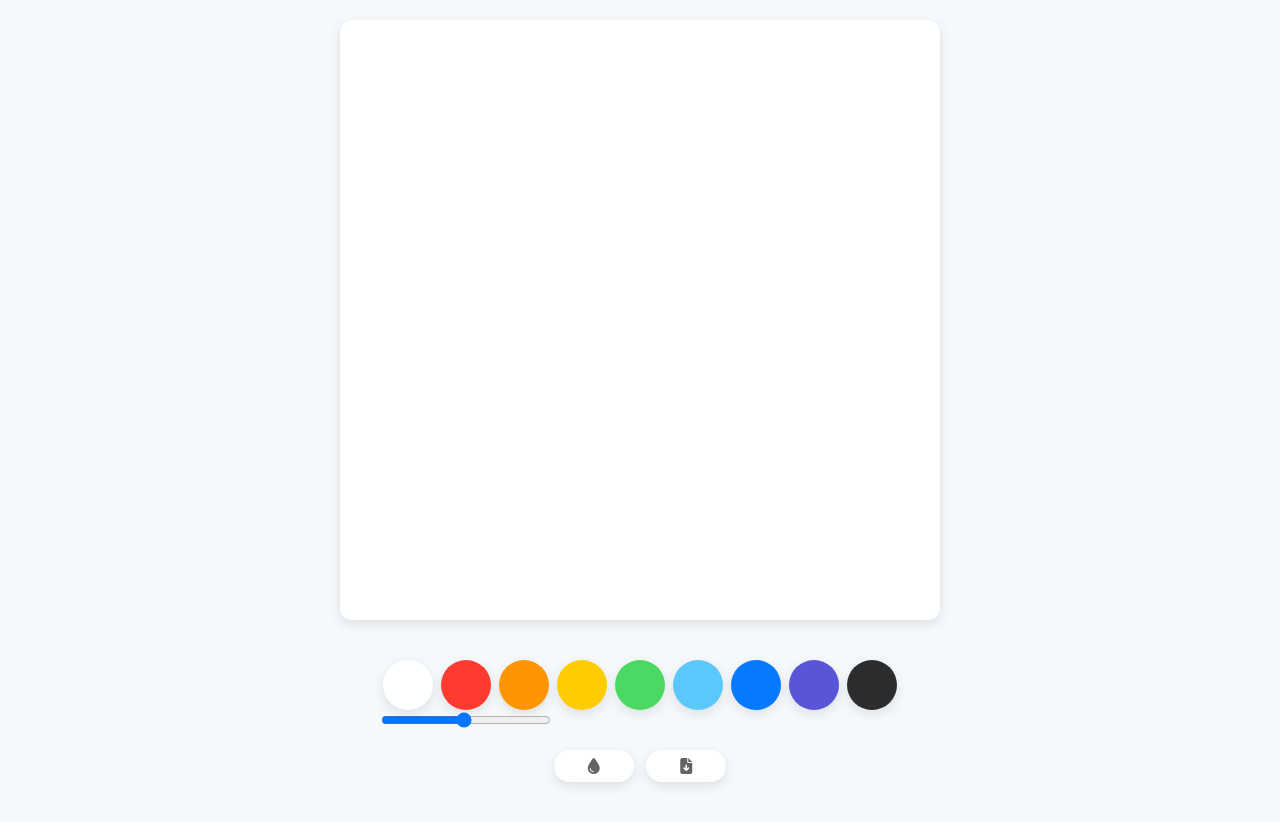
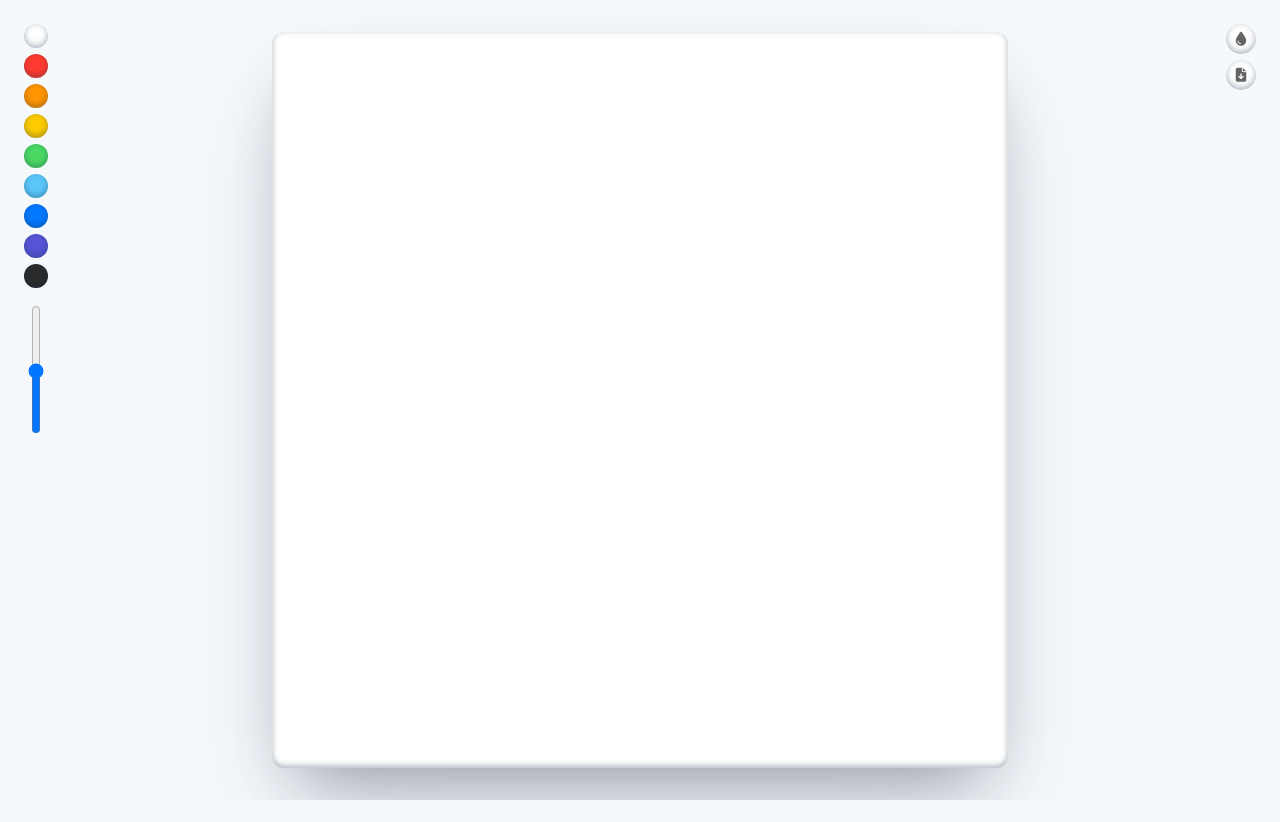
Before and after one commit to sanghee-dev/paint-js, a plain HTML site: page index.html in a window 1280 px wide. After the commit the page ends 800 px from the top, so only its background shows below. Drawn offline with Linux system fonts and the light colour scheme.

Commit message:
Update css

```diff
--- a/css/canvas.css
+++ b/css/canvas.css
@@ -1,74 +1,101 @@
 :root {
-  --shadow: rgba(0, 0, 0, 0.1) 0px 4px 12px;
+  --shadow: rgba(50, 50, 93, 0.25) 0px 50px 100px -20px,
+    rgba(0, 0, 0, 0.3) 0px 30px 60px -30px,
+    rgba(10, 37, 64, 0.35) 0px -2px 6px 0px inset;
+  --shadow-clicked: rgba(50, 50, 93, 0.25) 0px 30px 60px -12px inset,
+    rgba(0, 0, 0, 0.3) 0px 18px 36px -18px inset;
   --bg-color: #f6f9fc;
-  --column-space--double: 40px;
-  --column-space: 20px;
-  --row-space: 4px;
+  --column-space--double: 24px;
+  --column-space: 12px;
+  --column-space--half: 6px;
   --darkgray: rgb(100, 100, 100);
 }
 
 body {
+  width: 100vw;
+  height: 100vh;
+  box-sizing: border-box;
   background-color: var(--bg-color);
   font-family: -apple-system, BlinkMacSystemFont, "SF Pro Display", "Segoe UI",
     Roboto, Oxygen, Ubuntu, Cantarell, "Open Sans", "Helvetica Neue", sans-serif;
   display: flex;
   flex-direction: column;
+  justify-content: center;
   align-items: center;
-  margin: var(--column-space) 0;
 }
 
 .canvas {
-  width: 600px;
-  height: 600px;
+  width: 92vh;
+  height: 92vh;
   background-color: white;
   border-radius: 12px;
-  margin-bottom: var(--column-space--double);
   box-shadow: var(--shadow);
 }
 
+/* controls */
 .controls {
+  top: var(--column-space--double);
+  left: var(--column-space--double);
+}
+
+.controls__left {
+  position: absolute;
+  top: var(--column-space--double);
+  left: var(--column-space--double);
   display: flex;
   flex-direction: column;
   align-items: center;
 }
+
+/* color */
+.controls__colors {
+  display: flex;
+  flex-direction: column;
+}
+.controls__color {
+  width: 24px;
+  height: 24px;
+  margin-bottom: var(--column-space--half);
+  border-radius: 50%;
+  box-shadow: var(--shadow);
+  cursor: pointer;
+}
+.controls__color:active {
+  transform: scale(0.96);
+  box-shadow: var(--shadow-clicked);
+}
+
 /* range */
 .controls__range {
-  margin-bottom: var(--column-space);
-}
-.controls__range input {
-  width: 170px;
+  width: 0;
+  transform: rotateZ(-90deg);
+  margin-top: 132px;
 }
 
 /* button */
 .controls__btns {
-  margin-bottom: var(--column-space);
+  position: absolute;
+  top: var(--column-space--double);
+  right: var(--column-space--double);
+  display: flex;
+  flex-direction: column;
   color: var(--darkgray);
 }
 .controls__btn {
   all: unset;
   cursor: pointer;
+  width: 30px;
+  height: 30px;
+  margin-bottom: var(--column-space--half);
+  border-radius: 16px;
   background-color: white;
-  padding: 8px 0;
-  margin: 0 var(--row-space);
-  width: 80px;
-  text-align: center;
   border-radius: 20px;
   box-shadow: var(--shadow);
+  text-align: center;
+  font-size: 14px;
   text-transform: uppercase;
 }
 .controls__btn:active {
   transform: scale(0.96);
+  box-shadow: var(--shadow-clicked);
 }
-
-/* color */
-.controls__colors {
-  display: flex;
-}
-.controls__color {
-  width: 50px;
-  height: 50px;
-  margin: 0 var(--row-space);
-  border-radius: 50%;
-  cursor: pointer;
-  box-shadow: var(--shadow);
-}
```
